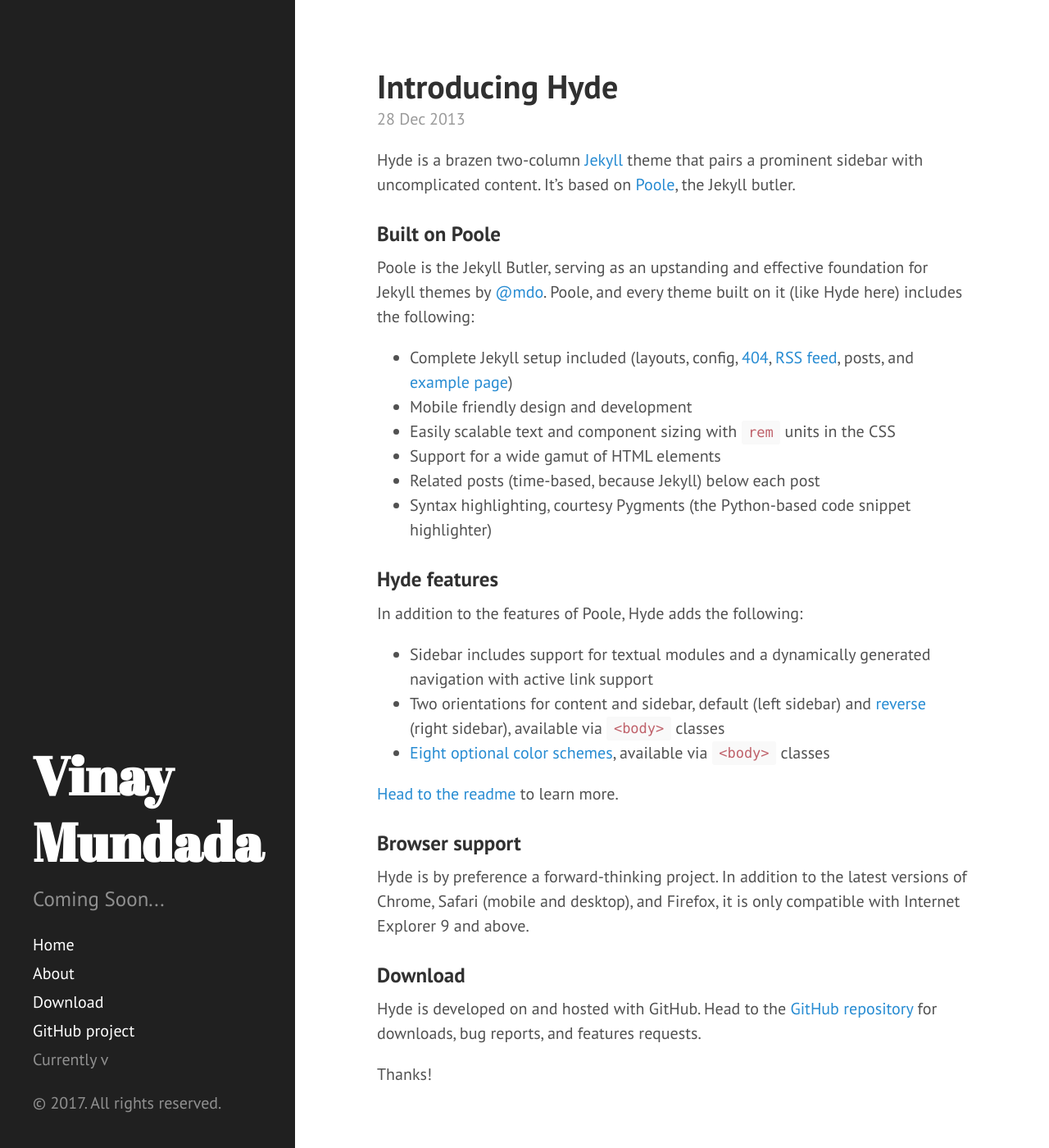
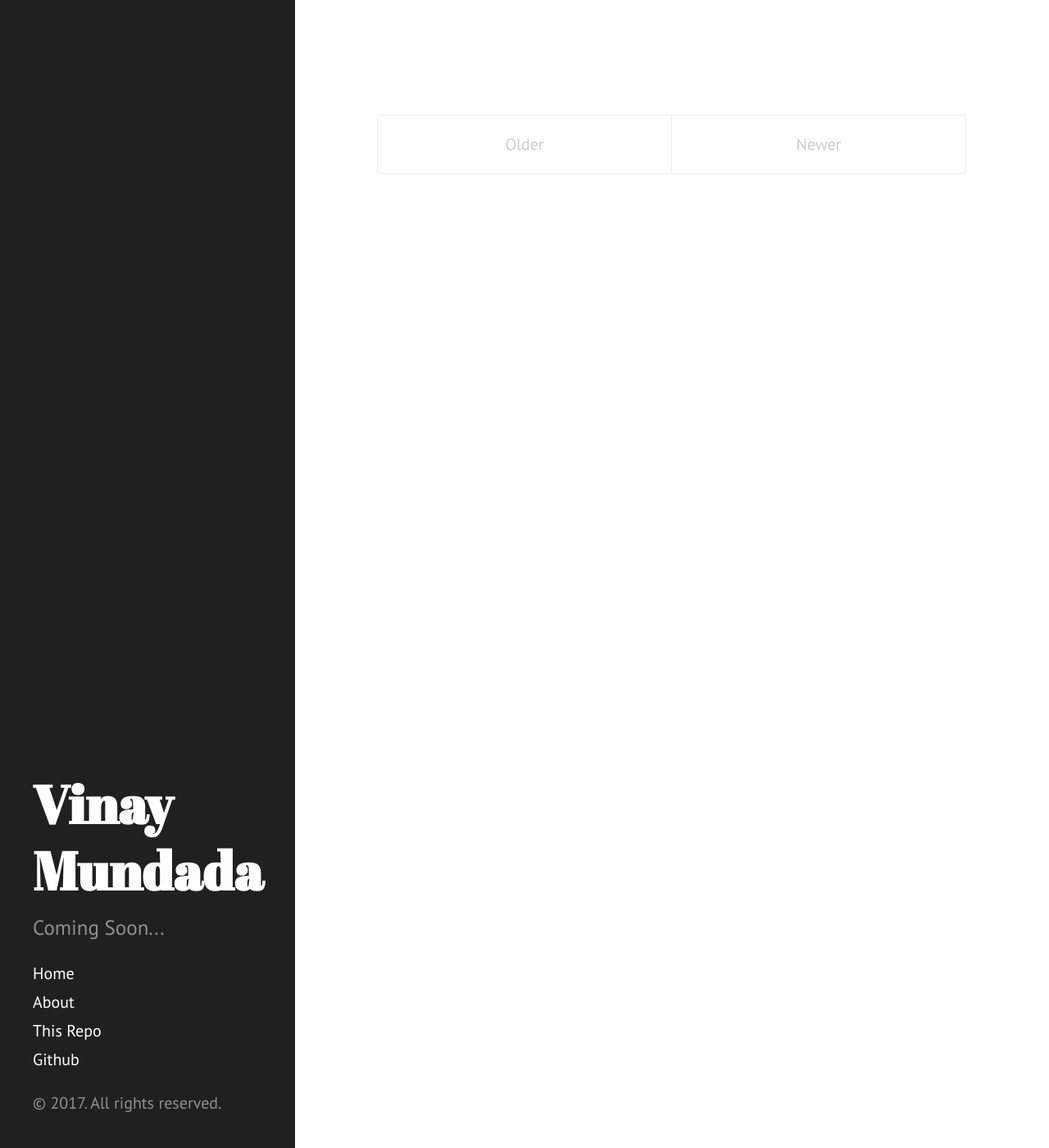
Before and after one commit to vinaymundada27/vinaymundada27.github.io, a Jekyll site: the page built from index.html, in a window 1280 px wide and 1400 px high. Shown: the whole window at 82% size. Built offline with Jekyll 4.4.1, drawn with Linux system fonts in a browser that asks for light colours; Markdown is read by kramdown in place of the engine named in the settings; the list of posts is cut into pages by our own code.

Commit message:
setting up everything

```diff
--- a/_config.yml
+++ b/_config.yml
@@ -14,12 +14,15 @@
 baseurl:          /
 
 author:
-name  :           'Vinay Mundada'
-url   :            https://www.linkedin.com/in/vinaymundada27/
+    name  :           'Vinay Mundada'
+    email :            vinaymundada27@gmail.com
+    url   :            https://www.linkedin.com/in/vinaymundada27/
 
 paginate:         1
 
 # Custom vars
-github:           https://github.com/vinaymundada27
-repo  :           https://github.com/vinaymundada27/vinaymundada27.github.io
+github:
+    repo  :           https://github.com/vinaymundada27/vinaymundada27.github.io
+    url   :           https://github.com/vinaymundada27
+
 plugins :         [jekyll-paginate, jekyll-gist, jekyll-coffeescript]
--- a/_includes/sidebar.html
+++ b/_includes/sidebar.html
@@ -26,9 +26,8 @@
         {% endif %}
       {% endfor %}
 
-      <a class="sidebar-nav-item" href="{{ site.github.repo }}/archive/v{{ site.version }}.zip">Download</a>
-      <a class="sidebar-nav-item" href="{{ site.github.repo }}">GitHub project</a>
-      <span class="sidebar-nav-item">Currently v{{ site.version }}</span>
+      <a class="sidebar-nav-item" href="{{ site.github.repo }}">This Repo</a>
+      <a class="sidebar-nav-item" href="{{ site.github.url }}">Github</a>
     </nav>
 
     <p>&copy; {{ site.time | date: '%Y' }}. All rights reserved.</p>
--- a/_layouts/default.html
+++ b/_layouts/default.html
@@ -8,6 +8,7 @@
     {% include sidebar.html %}
 
     <div class="content container">
+            <!-- <p> trying out </p> -->
       {{ content }}
     </div>
 
--- a/_posts/2013-12-28-introducing-hyde.md
+++ /dev/null
@@ -1,37 +0,0 @@
----
-layout: post
-title: Introducing Hyde
----
-
-Hyde is a brazen two-column [Jekyll](http://jekyllrb.com) theme that pairs a prominent sidebar with uncomplicated content. It's based on [Poole](http://getpoole.com), the Jekyll butler.
-
-### Built on Poole
-
-Poole is the Jekyll Butler, serving as an upstanding and effective foundation for Jekyll themes by [@mdo](https://twitter.com/mdo). Poole, and every theme built on it (like Hyde here) includes the following:
-
-* Complete Jekyll setup included (layouts, config, [404](/404), [RSS feed](/atom.xml), posts, and [example page](/about))
-* Mobile friendly design and development
-* Easily scalable text and component sizing with `rem` units in the CSS
-* Support for a wide gamut of HTML elements
-* Related posts (time-based, because Jekyll) below each post
-* Syntax highlighting, courtesy Pygments (the Python-based code snippet highlighter)
-
-### Hyde features
-
-In addition to the features of Poole, Hyde adds the following:
-
-* Sidebar includes support for textual modules and a dynamically generated navigation with active link support
-* Two orientations for content and sidebar, default (left sidebar) and [reverse](https://github.com/poole/lanyon#reverse-layout) (right sidebar), available via `<body>` classes
-* [Eight optional color schemes](https://github.com/poole/hyde#themes), available via `<body>` classes
-
-[Head to the readme](https://github.com/poole/hyde#readme) to learn more.
-
-### Browser support
-
-Hyde is by preference a forward-thinking project. In addition to the latest versions of Chrome, Safari (mobile and desktop), and Firefox, it is only compatible with Internet Explorer 9 and above.
-
-### Download
-
-Hyde is developed on and hosted with GitHub. Head to the <a href="https://github.com/poole/hyde">GitHub repository</a> for downloads, bug reports, and features requests.
-
-Thanks!
--- a/about.md
+++ b/about.md
@@ -6,5 +6,3 @@
 <p class="message">
   Hey there! This is my Tech Blog
 </p>
-
-Hope you like it!
--- a/index.html
+++ b/index.html
@@ -4,6 +4,7 @@
 ---
 
 <div class="posts">
+    <!-- <p> All my posts ... </p> -->
   {% for post in paginator.posts %}
   <div class="post">
     <h1 class="post-title">
```
Also changed, not shown: _posts/2012-02-06-whats-jekyll.md (deleted, +0 -12 lines), _posts/2012-02-07-example-content.md (deleted, +0 -138 lines), 1 other file.
